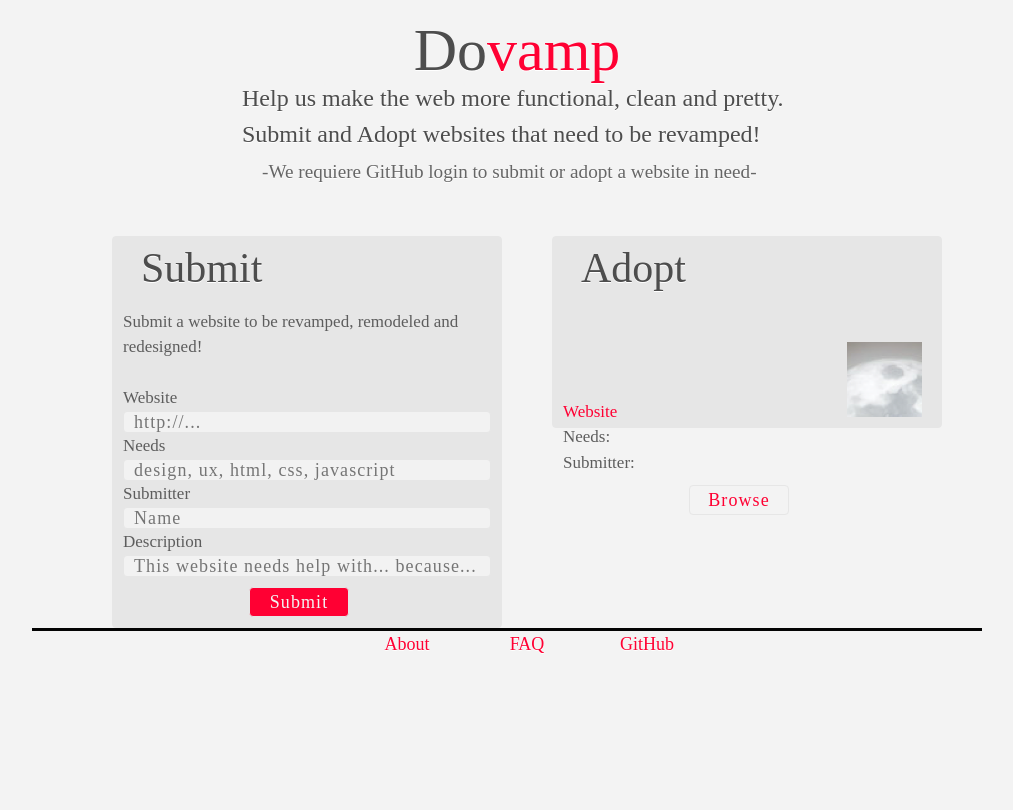
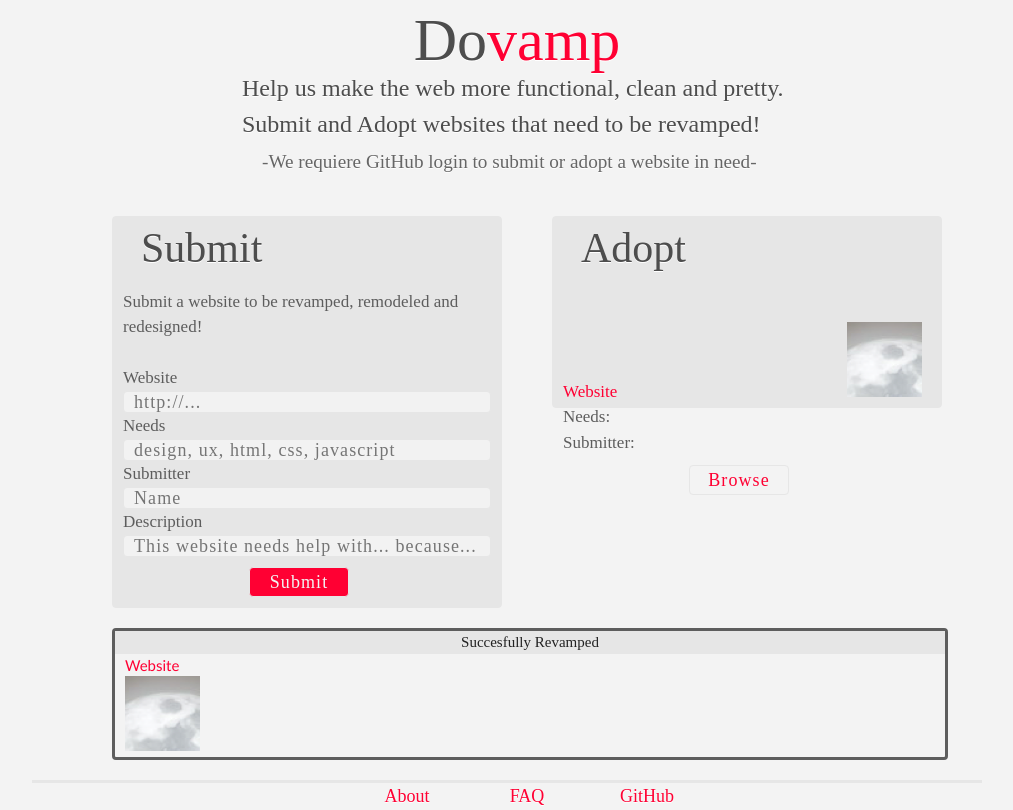
Before and after one commit to psyrax/SHDHVH-1, a CodeIgniter app: page /index.php/home/index in a window 1280 px wide. Shown: the whole page, without its empty margins (133-1146 px from the left). Before the commit the page ends 653 px from the top, so only its background shows below. Run offline with CodeIgniter, Linux system fonts and the light colour scheme.

Commit message:
home mejorado

```diff
--- a/public/application/views/home/index_view.php
+++ b/public/application/views/home/index_view.php
@@ -1,6 +1,4 @@
-<div class="reset"></div>
-
-<div class="span-24">
+<div class="span-24 mainb">
 	<div class="span-10 first prepend-2 append-1">
 		<div id="box">
 			<div id="form">
@@ -33,5 +31,13 @@
 		</div>
 	</div>
 </div>
-
 <div class="reset"></div>
+<div class="span-21 push-2 mainc">
+	<div class="mainctitle">
+		<p>Succesfully Revamped</p>
+	</div>
+	<div class="done">
+		<p><a href="http://" >Website</a></p>
+		<img src="/images/thumb.png" width="75" height="75">
+	</div>
+</div>
--- a/public/blueprint/style.css
+++ b/public/blueprint/style.css
@@ -34,11 +34,11 @@ h1 {
 
 
 #header {
-	padding:10px;
+	padding:0px 10px 0px 10px;
 }
 
 #footer {
-	height:50px;
+	height:10px;
 	text-align:center;
 	padding:0px;
 	margin:0px;
@@ -153,7 +153,7 @@ div#body div#footer {
     font-size:18px;
     color:#4D4D4D;
     text-shadow:0 1px 0 #FFF;
-    border-top:solid #030303;
+    border-top:solid #E6E6E6;
 }
 
 div#body div#footer a {
@@ -229,3 +229,29 @@ div#body div#footer a:hover {
 
     cursor:pointer;
 }
+
+.mainc {
+	border:solid #5D5D5D;
+	-moz-border-radius:4px;
+    -webkit-border-radius:4px;
+    -o-border-radius:4px;
+    border-radius:4 px;
+	margin-top:20px;
+	margin-bottom:20px;
+}
+
+.mainctitle p{
+	margin:0px;
+	padding:0px;
+	text-align:center;
+	font-family: "BreeRegular";
+	background:#E6E6E6;
+}
+
+.done {
+	padding-left:10px;
+}
+
+.done p{
+	margin:0px;
+}
```
